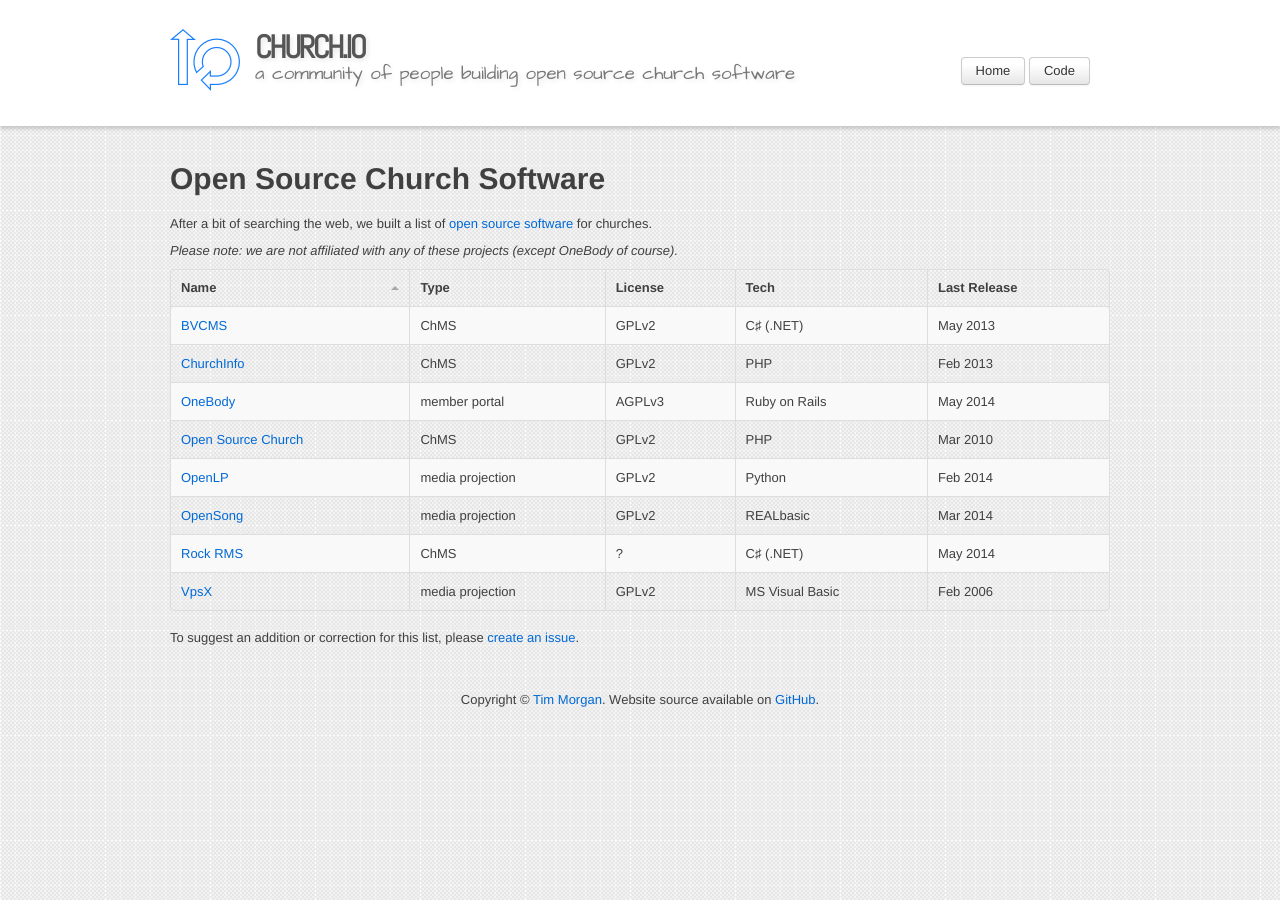
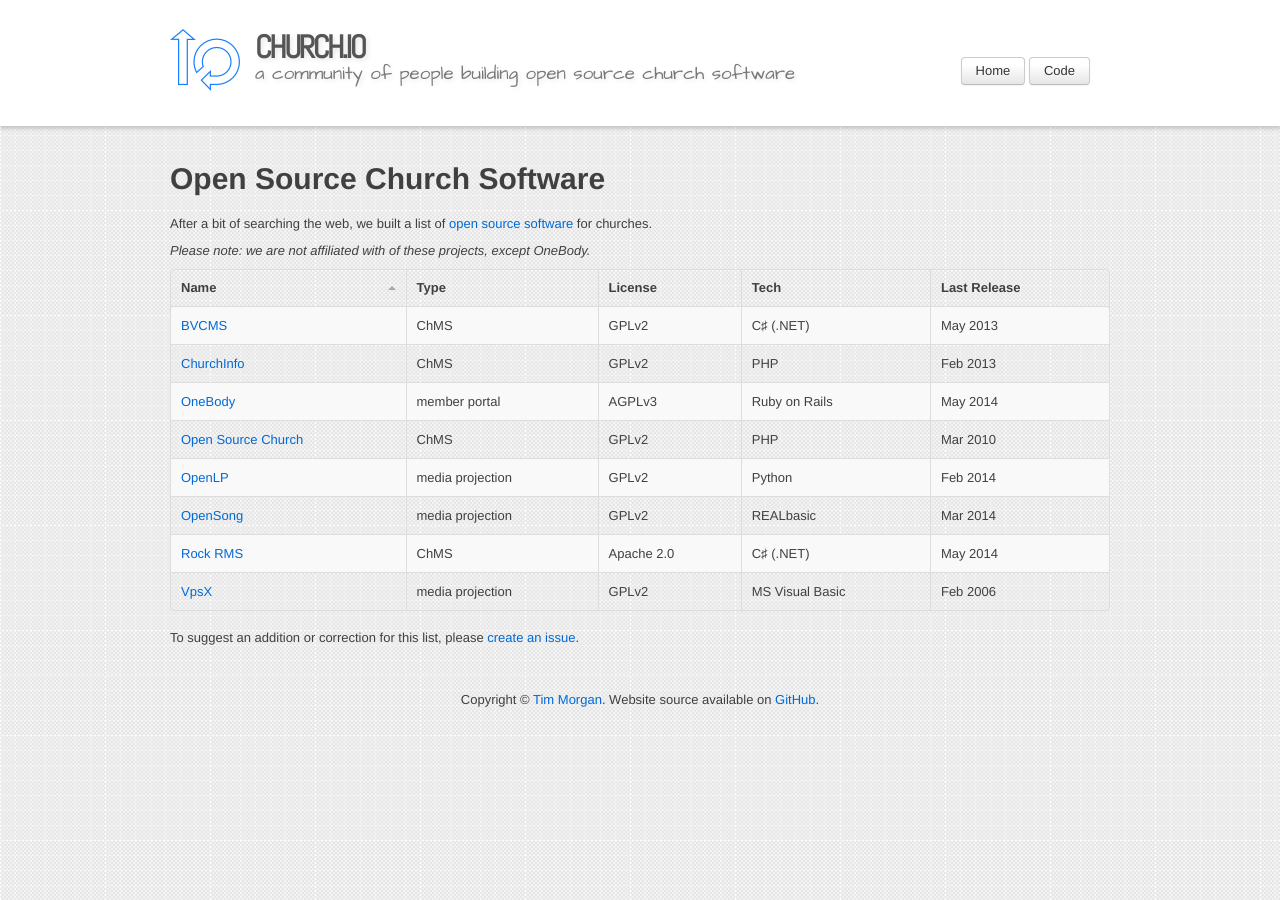
Before and after one commit to seven1m/old-churchio-website, a Jekyll site: the page built from open-source-church-software/index.md, in a window 1280 px wide. Built offline with Jekyll 4.4.1, drawn with Linux system fonts in a browser that asks for light colours; Markdown is read by kramdown in place of the engine named in the settings.

Commit message:
Add license for Rock RMS.

```diff
--- a/open-source-church-software/index.md
+++ b/open-source-church-software/index.md
@@ -6,18 +6,18 @@
 
 After a bit of searching the web, we built a list of [open source software](http://en.wikipedia.org/wiki/Open-source_software) for churches.
 
-_Please note: we are not affiliated with any of these projects (except OneBody of course)._
+_Please note: we are not affiliated with of these projects, except OneBody._
 
-Name                                                       | Type             | License | Tech            | Last Release
----------------------------------------------------------- | ---------------- | ------- | --------------- | ------------
-[BVCMS](https://github.com/bvcms/bvcms)                    | ChMS             | GPLv2   | C♯ (.NET)       | May 2013
-[ChurchInfo](http://sourceforge.net/projects/churchinfo)   | ChMS             | GPLv2   | PHP             | Feb 2013
-[OneBody](https://github.com/churchio/onebody)             | member portal    | AGPLv3  | Ruby on Rails   | May 2014
-[Open Source Church](http://sourceforge.net/projects/osc/) | ChMS             | GPLv2   | PHP             | Mar 2010
-[OpenLP](http://sourceforge.net/projects/openlp/)          | media projection | GPLv2   | Python          | Feb 2014
-[OpenSong](http://sourceforge.net/projects/opensong/)      | media projection | GPLv2   | REALbasic       | Mar 2014
-[Rock RMS](https://github.com/SparkDevNetwork/Rock)        | ChMS             | ?       | C♯ (.NET)       | May 2014
-[VpsX](http://sourceforge.net/projects/vpsx/)              | media projection | GPLv2   | MS Visual Basic | Feb 2006
+Name                                                       | Type             | License    | Tech            | Last Release
+---------------------------------------------------------- | ---------------- | ---------- | --------------- | ------------
+[BVCMS](https://github.com/bvcms/bvcms)                    | ChMS             | GPLv2      | C♯ (.NET)       | May 2013
+[ChurchInfo](http://sourceforge.net/projects/churchinfo)   | ChMS             | GPLv2      | PHP             | Feb 2013
+[OneBody](https://github.com/churchio/onebody)             | member portal    | AGPLv3     | Ruby on Rails   | May 2014
+[Open Source Church](http://sourceforge.net/projects/osc/) | ChMS             | GPLv2      | PHP             | Mar 2010
+[OpenLP](http://sourceforge.net/projects/openlp/)          | media projection | GPLv2      | Python          | Feb 2014
+[OpenSong](http://sourceforge.net/projects/opensong/)      | media projection | GPLv2      | REALbasic       | Mar 2014
+[Rock RMS](https://github.com/SparkDevNetwork/Rock)        | ChMS             | Apache 2.0 | C♯ (.NET)       | May 2014
+[VpsX](http://sourceforge.net/projects/vpsx/)              | media projection | GPLv2      | MS Visual Basic | Feb 2006
 
 To suggest an addition or correction for this list, please [create an issue](https://github.com/churchio/website/issues).
 
```
